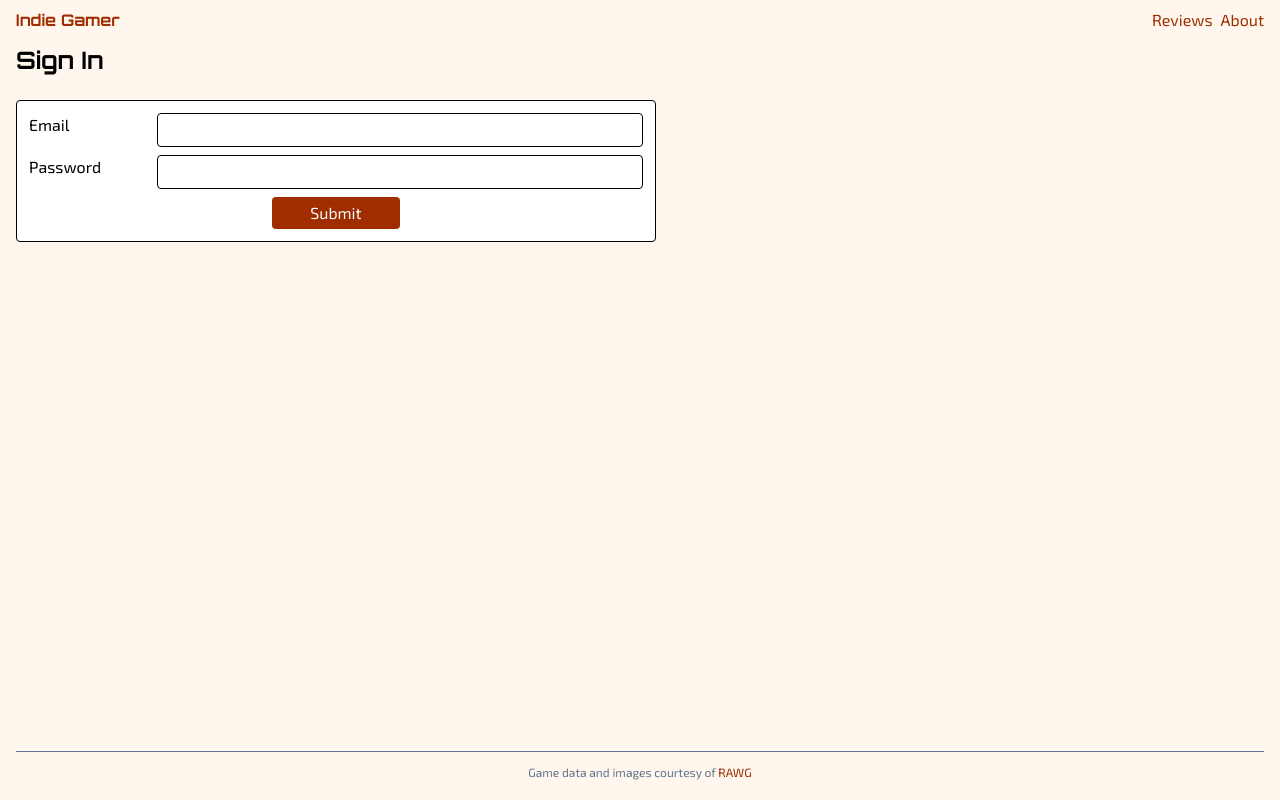
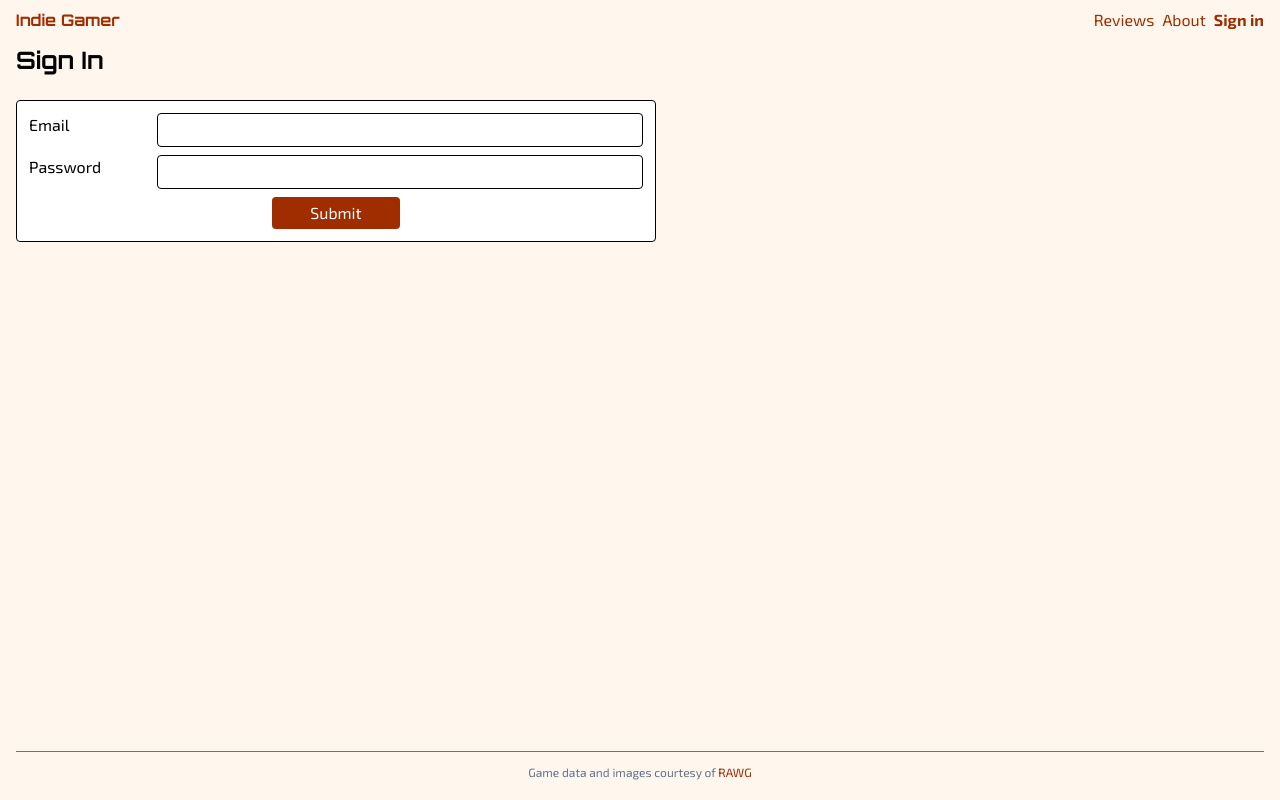
Before and after one commit to guysagy/nextjs-udemy-course, a Next.js app: page /sign-in in a window 1280 px wide. Built offline with nearby package versions, Linux system fonts and the light colour scheme; no server answers.

Commit message:
section 133

```diff
--- a/app/sign-in/actions.js
+++ b/app/sign-in/actions.js
@@ -1,5 +1,6 @@
 'use server';
 
+import { cookies } from 'next/headers';
 import { redirect } from 'next/navigation';
 
 export async function signinAction(formData) {
@@ -10,6 +11,7 @@ export async function signinAction(formData) {
     if (!user) {
         return { isError: true, message: 'Invalid credentials' };
     }
+    cookies().set('user', JSON.stringify(user));
     redirect('/');
 }
 
--- a/components/NavBar.jsx
+++ b/components/NavBar.jsx
@@ -1,7 +1,9 @@
-
+import { cookies } from 'next/headers';
 import NavLink from './NavLink';
 
 export default function NavBar() {
+    const userCookie = cookies().get("user");
+    const user = userCookie ? JSON.parse(userCookie.value) : null;
     return (
         <nav>
             <ul className="flex gap-2">
@@ -20,6 +22,16 @@ export default function NavBar() {
                         About
                     </NavLink>
                 </li>
+                {
+                    user ? (
+                        <li>
+                            {user.email}
+                        </li>
+                    ) : (
+                    <NavLink href="/sign-in">
+                        Sign in
+                    </NavLink>
+                )}
             </ul>
         </nav>
     )
```
